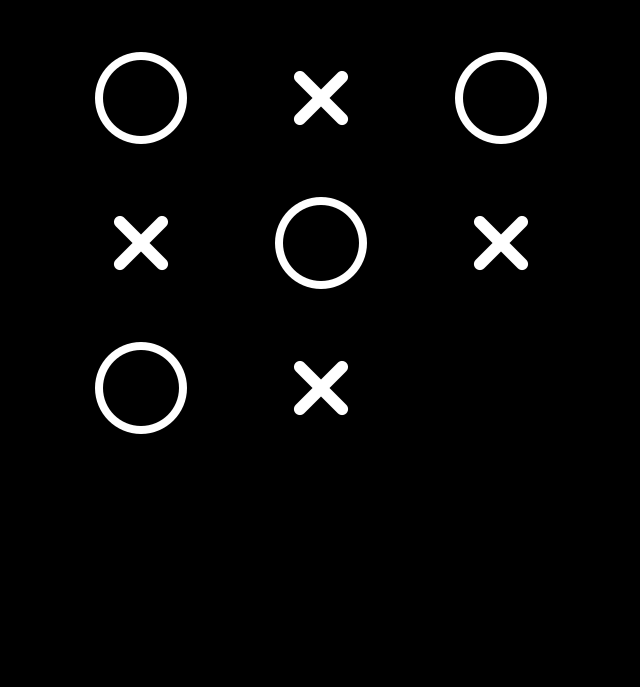
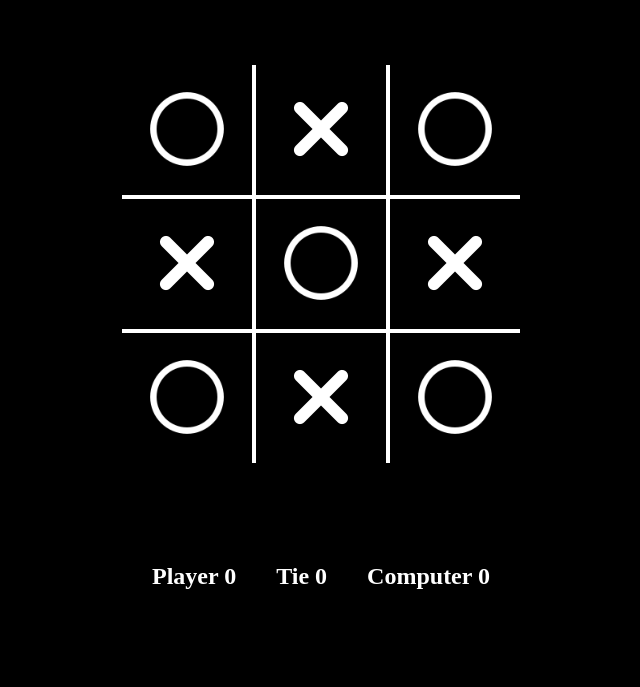
Before and after one commit to MeiRomney/TicTacToeHTML, a website: page dist/index.html in a window 1280 px wide. Shown: the part 113-800 px from the top of the page, without its empty margins (319-959 px from the left). Drawn offline with Linux system fonts and the light colour scheme.

Commit message:
Finished the layout

```diff
--- a/dist/index.html
+++ b/dist/index.html
@@ -7,16 +7,30 @@
     <title>Tic Tac Toe</title>
 </head>
 <body>
-    <div class="card">
-        <button><img src="images/circle.png" alt="circle"></button>
-        <button><img src="images/cross.png" alt="cross"></button>
-        <button><img src="images/circle.png" alt="circle"></button>
-        <button><img src="images/cross.png" alt="cross"></button>
-        <button><img src="images/circle.png" alt="circle"></button>
-        <button><img src="images/cross.png" alt="cross"></button>
-        <button><img src="images/circle.png" alt="circle"></button>
-        <button><img src="images/cross.png" alt="cross"></button>
-        <button></button>
+    <h1>Tic Tac Toe</h1>
+    <table>
+        <tbody>
+            <tr>
+                <td><button id="circle"><img src="images/circle.png" alt="circle"></button></td>
+                <td><button id="cross"><img src="images/cross.png" alt="cross"></button></td>
+                <td><button id="circle"><img src="images/circle.png" alt="circle"></button></td>
+            </tr>
+            <tr>
+                <td><button id="cross"><img src="images/cross.png" alt="cross"></button></td>
+                <td><button id="circle"><img src="images/circle.png" alt="circle"></button></td>
+                <td><button id="cross"><img src="images/cross.png" alt="cross"></button></td>
+            </tr>
+            <tr>
+                <td><button id="circle"><img src="images/circle.png" alt="circle"></button></td>
+                <td><button id="cross"><img src="images/cross.png" alt="cross"></button></td>
+                <td><button id="circle"><img src="images/circle.png" alt="circle"></button></td>
+            </tr>
+        </tbody>
+    </table>
+    <div class="score">
+        <h2>Player 0</h2>
+        <h2>Tie 0</h2>
+        <h2>Computer 0</h2>
     </div>
 </body>
 </html>
--- a/dist/style.css
+++ b/dist/style.css
@@ -2,15 +2,76 @@ body {
     background-color: #000;
 }
 
-.card {
-    width: 500px;
-    margin: 20vh auto 10vh;
-    display: grid;
-    grid-template-columns: repeat(3, 1fr);
+h1 {
+    color: #fff;
+    text-align: center;
+    padding-top: 40px;
+}
+
+table {
+    margin: 10vh auto 10vh;
+    border-collapse: separate;
+    border-spacing: 0;
+    border: none;
+}
+
+table button {
+    background: none;
+    border: none;
+    width: 100%;
+    height: 100%;
+    padding: 0;
+}
+
+/* Square border
+td {
+    border: 2px solid #fff;
+    width: 100px;
+    height: 100px;
+    text-align: center;
+} */
+
+td {
+    width: 130px;
+    height: 130px;
+    text-align: center;
+    padding: 0;
+    border: none;
+}
+
+/* Manually adding borders */
+tr:nth-child(1) td {
+    border-bottom: 2px solid #fff;
+}
+tr:nth-child(2) td {
+    border-top: 2px solid #fff;
+    border-bottom: 2px solid #fff;
+}
+tr:nth-child(3) td {
+    border-top: 2px solid #fff;
+}
+td:nth-child(1) {
+    border-right: 2px solid #fff;
+}
+td:nth-child(2) {
+    border-left: 2px solid #fff;
+    border-right: 2px solid #fff;
+}
+td:nth-child(3) {
+    border-left: 2px solid #fff;
+}
+
+#circle img {
+    width: 80px;
+}
+
+.score {
+    display: flex;
+    flex-direction: row;
+    justify-content: center;
     gap: 40px;
 }
 
-.card button {
-    background: none;
-    border: none;
+.score h2 {
+    color: #fff;
 }
```
